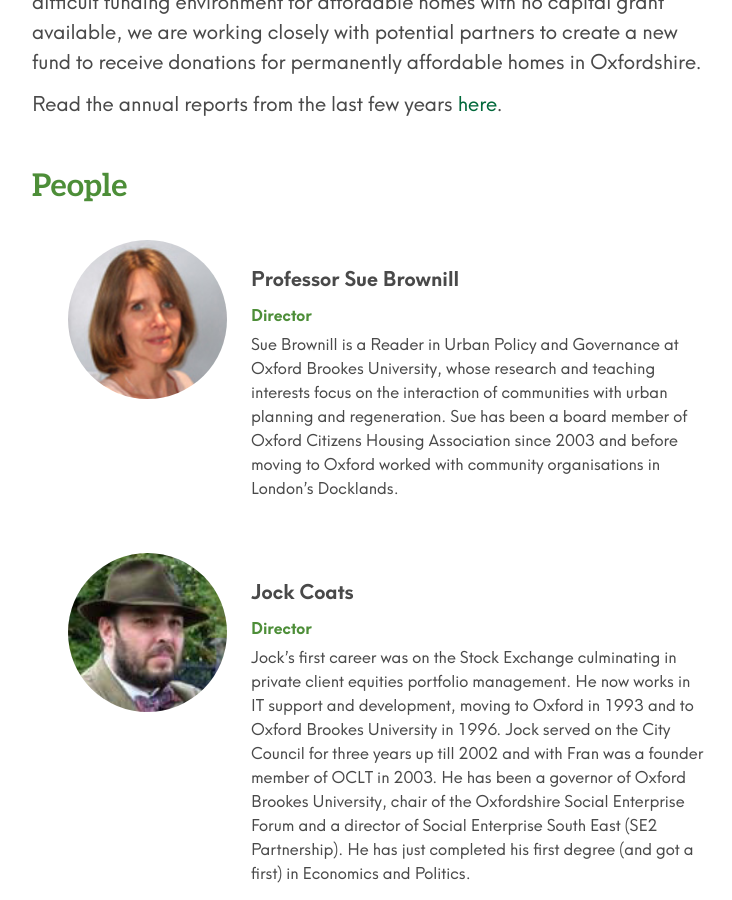
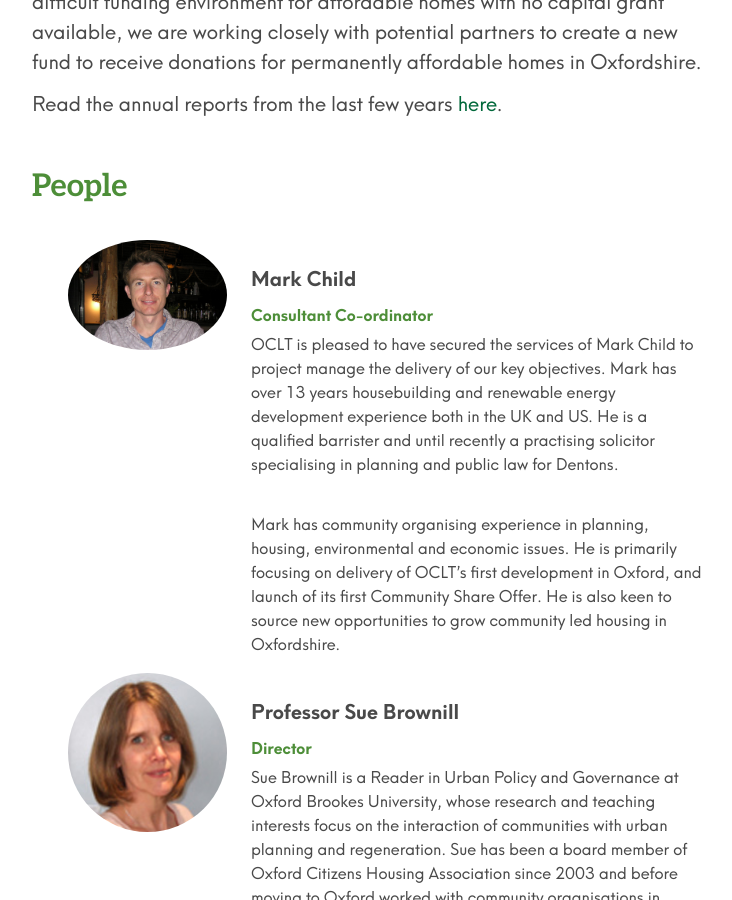
Before and after one commit to johnpuddephatt/oclt, a Jekyll site: the page built from _pages/about.md, in a window 1280 px wide and 900 px high, scrolled down 1034 px. Shown: the whole window, without its empty margins (272-1004 px from the left). Built offline with Jekyll 4.4.1, drawn with Linux system fonts in a browser that asks for light colours.

Commit message:
Update from Forestry.io Oxfordshire CLT updated _data/people.yml

```diff
--- a/_data/people.yml
+++ b/_data/people.yml
@@ -1,5 +1,12 @@
 ---
 people:
+- name: Mark Child
+  role: 'Consultant Co-ordinator '
+  image: "/uploads/p1010725-2.JPG"
+  description: |-
+    OCLT is pleased to have secured the services of Mark Child to project manage the delivery of our key objectives. Mark has over 13 years housebuilding and renewable energy development experience both in the UK and US. He is a qualified barrister and until recently a practising solicitor specialising in planning and public law for Dentons.
+
+    Mark has community organising experience in planning, housing, environmental and economic issues. He is primarily focusing on delivery of OCLT's first development in Oxford, and launch of its first Community Share Offer. He is also keen to source new opportunities to grow community led housing in Oxfordshire.
 - name: Professor Sue Brownill
   role: Director
   image: "/uploads/people/suebrownill.jpg"
```
